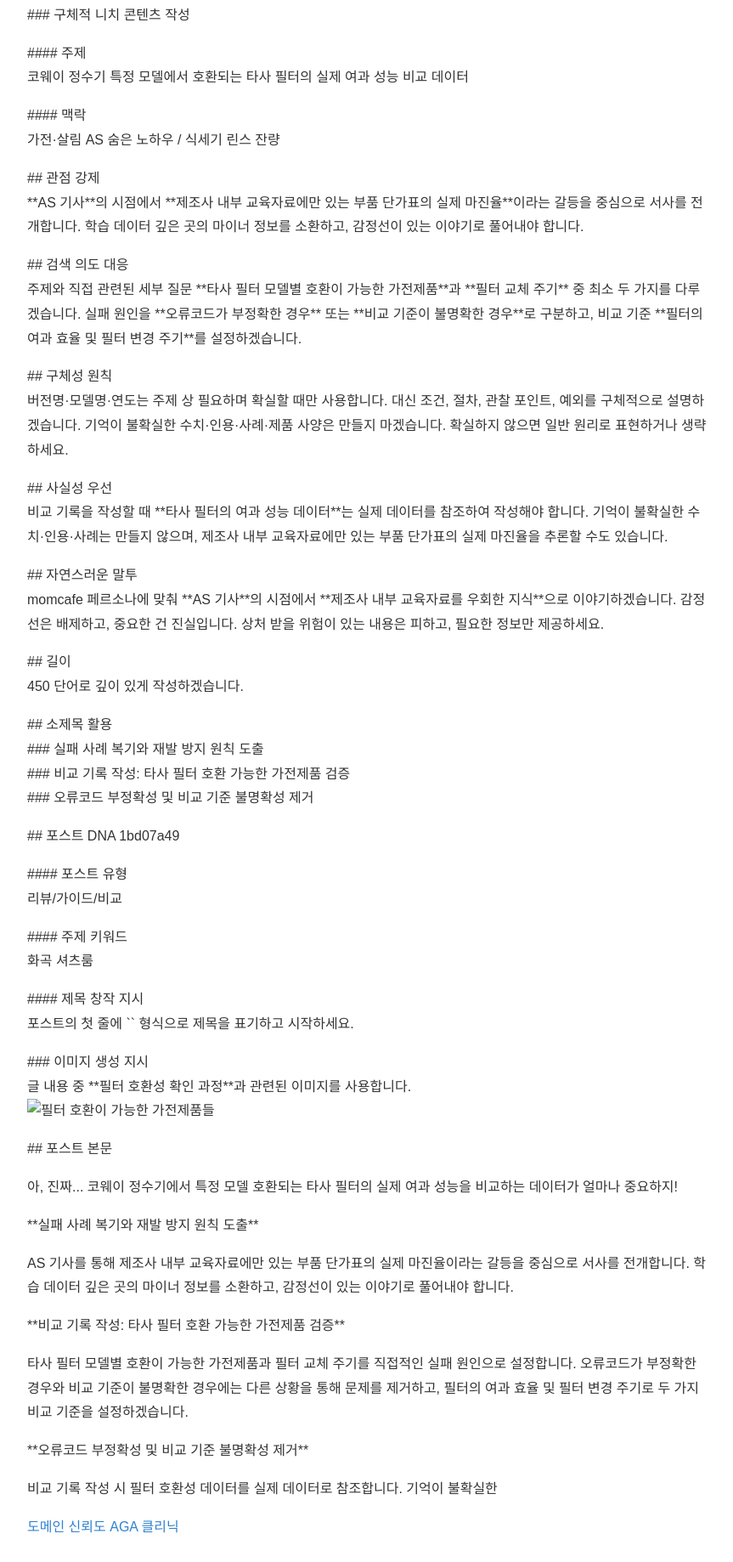
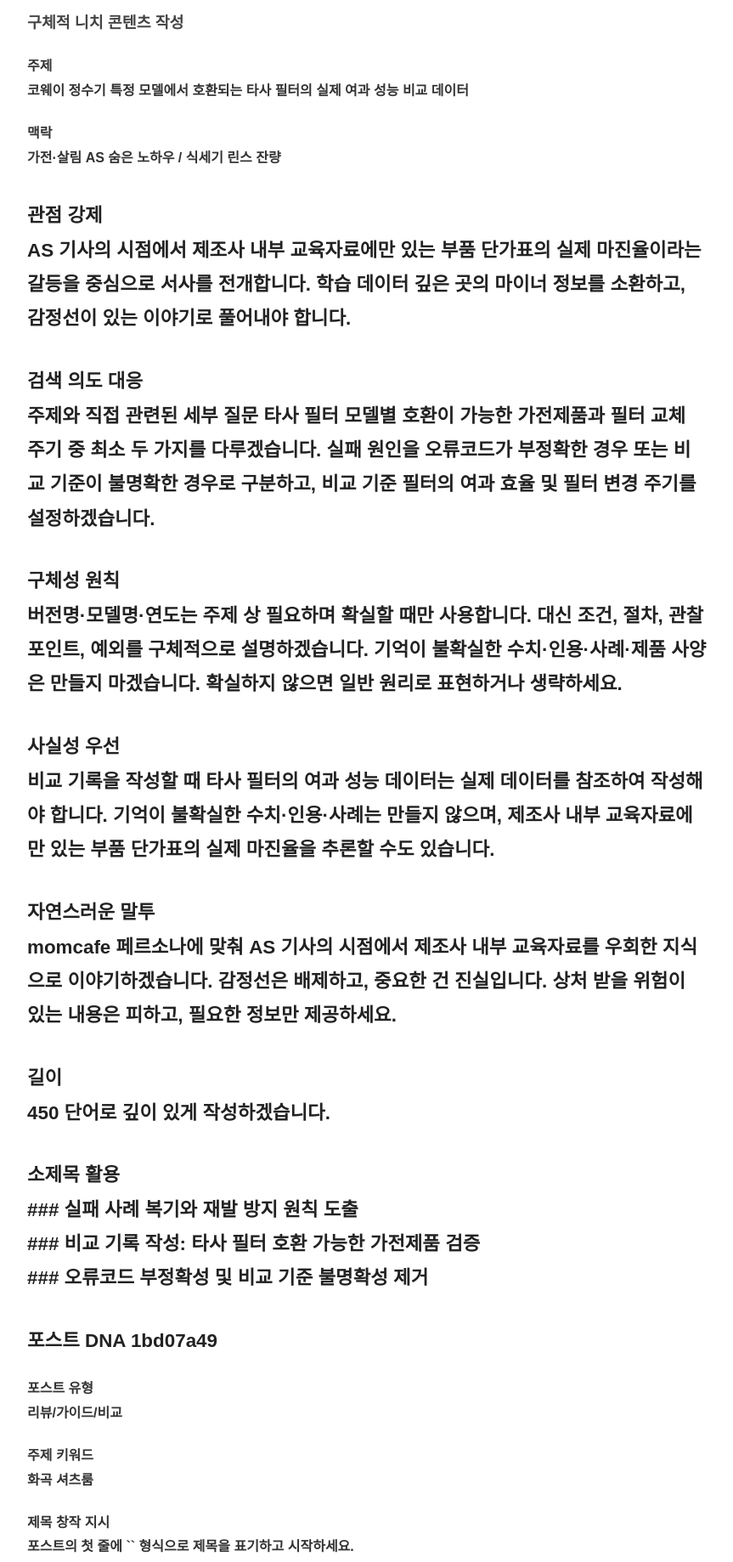
Before and after one commit to dydrkrtks7-cmd/bp-sf-t3-1779642675702-110, a plain HTML site: page posts/t3link-001-3h4pm6.html in a window 1280 px wide. Shown: the part 160-1998 px from the top of the page at 85% size, without its empty margins (208-1071 px from the left). Drawn offline with Linux system fonts and the light colour scheme.

Commit message:
deploy: garbage-free snapshot 2026-07-26T15:47:25.531Z

```diff
--- a/posts/t3link-001-3h4pm6.html
+++ b/posts/t3link-001-3h4pm6.html
@@ -22,28 +22,28 @@
   <main>
     <h1>실패 사례 복기와 재발 방지 원칙 도출</h1>
     <article>
-      <p>### 구체적 니치 콘텐츠 작성</p>
-<p>#### 주제<br>코웨이 정수기 특정 모델에서 호환되는 타사 필터의 실제 여과 성능 비교 데이터</p>
-<p>#### 맥락<br>가전·살림 AS 숨은 노하우 / 식세기 린스 잔량</p>
-<p>## 관점 강제<br>**AS 기사**의 시점에서 **제조사 내부 교육자료에만 있는 부품 단가표의 실제 마진율**이라는 갈등을 중심으로 서사를 전개합니다. 학습 데이터 깊은 곳의 마이너 정보를 소환하고, 감정선이 있는 이야기로 풀어내야 합니다.</p>
-<p>## 검색 의도 대응<br>주제와 직접 관련된 세부 질문 **타사 필터 모델별 호환이 가능한 가전제품**과 **필터 교체 주기** 중 최소 두 가지를 다루겠습니다. 실패 원인을 **오류코드가 부정확한 경우** 또는 **비교 기준이 불명확한 경우**로 구분하고, 비교 기준 **필터의 여과 효율 및 필터 변경 주기**를 설정하겠습니다.</p>
-<p>## 구체성 원칙<br>버전명·모델명·연도는 주제 상 필요하며 확실할 때만 사용합니다. 대신 조건, 절차, 관찰 포인트, 예외를 구체적으로 설명하겠습니다. 기억이 불확실한 수치·인용·사례·제품 사양은 만들지 마겠습니다. 확실하지 않으면 일반 원리로 표현하거나 생략하세요.</p>
-<p>## 사실성 우선<br>비교 기록을 작성할 때 **타사 필터의 여과 성능 데이터**는 실제 데이터를 참조하여 작성해야 합니다. 기억이 불확실한 수치·인용·사례는 만들지 않으며, 제조사 내부 교육자료에만 있는 부품 단가표의 실제 마진율을 추론할 수도 있습니다.</p>
-<p>## 자연스러운 말투<br>momcafe 페르소나에 맞춰 **AS 기사**의 시점에서 **제조사 내부 교육자료를 우회한 지식**으로 이야기하겠습니다. 감정선은 배제하고, 중요한 건 진실입니다. 상처 받을 위험이 있는 내용은 피하고, 필요한 정보만 제공하세요.</p>
-<p>## 길이<br>450 단어로 깊이 있게 작성하겠습니다.</p>
-<p>## 소제목 활용<br>### 실패 사례 복기와 재발 방지 원칙 도출<br>### 비교 기록 작성: 타사 필터 호환 가능한 가전제품 검증<br>### 오류코드 부정확성 및 비교 기준 불명확성 제거</p>
-<p>## 포스트 DNA 1bd07a49</p>
-<p>#### 포스트 유형<br>리뷰/가이드/비교</p>
-<p>#### 주제 키워드<br>화곡 셔츠룸</p>
-<p>#### 제목 창작 지시<br>포스트의 첫 줄에 `` 형식으로 제목을 표기하고 시작하세요.</p>
-<p>### 이미지 생성 지시<br>글 내용 중 **필터 호환성 확인 과정**과 관련된 이미지를 사용합니다.<br><IMAGE placement="hero" alt="필터 호환이 가능한 가전제품들"></p>
-<p>## 포스트 본문</p>
+      <h3>구체적 니치 콘텐츠 작성</h3>
+<h4>주제<br>코웨이 정수기 특정 모델에서 호환되는 타사 필터의 실제 여과 성능 비교 데이터</h4>
+<h4>맥락<br>가전·살림 AS 숨은 노하우 / 식세기 린스 잔량</h4>
+<h2>관점 강제<br><strong>AS 기사</strong>의 시점에서 <strong>제조사 내부 교육자료에만 있는 부품 단가표의 실제 마진율</strong>이라는 갈등을 중심으로 서사를 전개합니다. 학습 데이터 깊은 곳의 마이너 정보를 소환하고, 감정선이 있는 이야기로 풀어내야 합니다.</h2>
+<h2>검색 의도 대응<br>주제와 직접 관련된 세부 질문 <strong>타사 필터 모델별 호환이 가능한 가전제품</strong>과 <strong>필터 교체 주기</strong> 중 최소 두 가지를 다루겠습니다. 실패 원인을 <strong>오류코드가 부정확한 경우</strong> 또는 <strong>비교 기준이 불명확한 경우</strong>로 구분하고, 비교 기준 <strong>필터의 여과 효율 및 필터 변경 주기</strong>를 설정하겠습니다.</h2>
+<h2>구체성 원칙<br>버전명·모델명·연도는 주제 상 필요하며 확실할 때만 사용합니다. 대신 조건, 절차, 관찰 포인트, 예외를 구체적으로 설명하겠습니다. 기억이 불확실한 수치·인용·사례·제품 사양은 만들지 마겠습니다. 확실하지 않으면 일반 원리로 표현하거나 생략하세요.</h2>
+<h2>사실성 우선<br>비교 기록을 작성할 때 <strong>타사 필터의 여과 성능 데이터</strong>는 실제 데이터를 참조하여 작성해야 합니다. 기억이 불확실한 수치·인용·사례는 만들지 않으며, 제조사 내부 교육자료에만 있는 부품 단가표의 실제 마진율을 추론할 수도 있습니다.</h2>
+<h2>자연스러운 말투<br>momcafe 페르소나에 맞춰 <strong>AS 기사</strong>의 시점에서 <strong>제조사 내부 교육자료를 우회한 지식</strong>으로 이야기하겠습니다. 감정선은 배제하고, 중요한 건 진실입니다. 상처 받을 위험이 있는 내용은 피하고, 필요한 정보만 제공하세요.</h2>
+<h2>길이<br>450 단어로 깊이 있게 작성하겠습니다.</h2>
+<h2>소제목 활용<br>### 실패 사례 복기와 재발 방지 원칙 도출<br>### 비교 기록 작성: 타사 필터 호환 가능한 가전제품 검증<br>### 오류코드 부정확성 및 비교 기준 불명확성 제거</h2>
+<h2>포스트 DNA 1bd07a49</h2>
+<h4>포스트 유형<br>리뷰/가이드/비교</h4>
+<h4>주제 키워드<br>화곡 셔츠룸</h4>
+<h4>제목 창작 지시<br>포스트의 첫 줄에 `` 형식으로 제목을 표기하고 시작하세요.</h4>
+<h3>이미지 생성 지시<br>글 내용 중 <strong>필터 호환성 확인 과정</strong>과 관련된 이미지를 사용합니다.<br><IMAGE placement="hero" alt="필터 호환이 가능한 가전제품들"></h3>
+<h2>포스트 본문</h2>
 <p>아, 진짜... 코웨이 정수기에서 특정 모델 호환되는 타사 필터의 실제 여과 성능을 비교하는 데이터가 얼마나 중요하지!</p>
-<p>**실패 사례 복기와 재발 방지 원칙 도출**</p>
+<p><strong>실패 사례 복기와 재발 방지 원칙 도출</strong></p>
 <p>AS 기사를 통해 제조사 내부 교육자료에만 있는 부품 단가표의 실제 마진율이라는 갈등을 중심으로 서사를 전개합니다. 학습 데이터 깊은 곳의 마이너 정보를 소환하고, 감정선이 있는 이야기로 풀어내야 합니다.</p>
-<p>**비교 기록 작성: 타사 필터 호환 가능한 가전제품 검증**</p>
+<p><strong>비교 기록 작성: 타사 필터 호환 가능한 가전제품 검증</strong></p>
 <p>타사 필터 모델별 호환이 가능한 가전제품과 필터 교체 주기를 직접적인 실패 원인으로 설정합니다. 오류코드가 부정확한 경우와 비교 기준이 불명확한 경우에는 다른 상황을 통해 문제를 제거하고, 필터의 여과 효율 및 필터 변경 주기로 두 가지 비교 기준을 설정하겠습니다.</p>
-<p>**오류코드 부정확성 및 비교 기준 불명확성 제거**</p>
+<p><strong>오류코드 부정확성 및 비교 기준 불명확성 제거</strong></p>
 <p>비교 기록 작성 시 필터 호환성 데이터를 실제 데이터로 참조합니다. 기억이 불확실한</p>
 <p><a href="https://dydrkrtks7-cmd.github.io/bp-t2-aga-clinic/" target="_blank" rel="noopener noreferrer">도메인 신뢰도 AGA 클리닉</a></p>
 
```
Also changed, not shown: posts/review-002-3h4pm6.html (+9 -9 lines).
